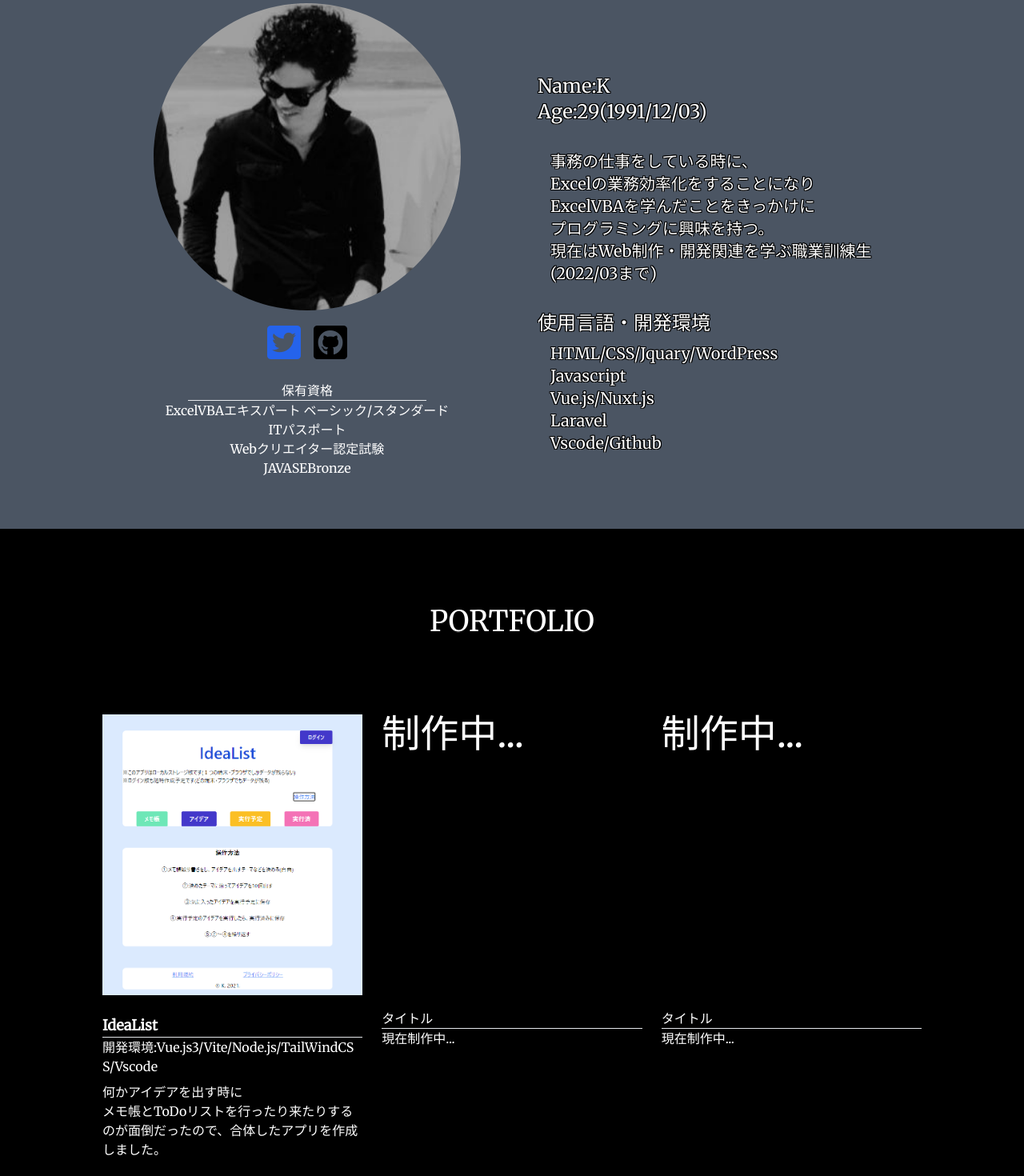
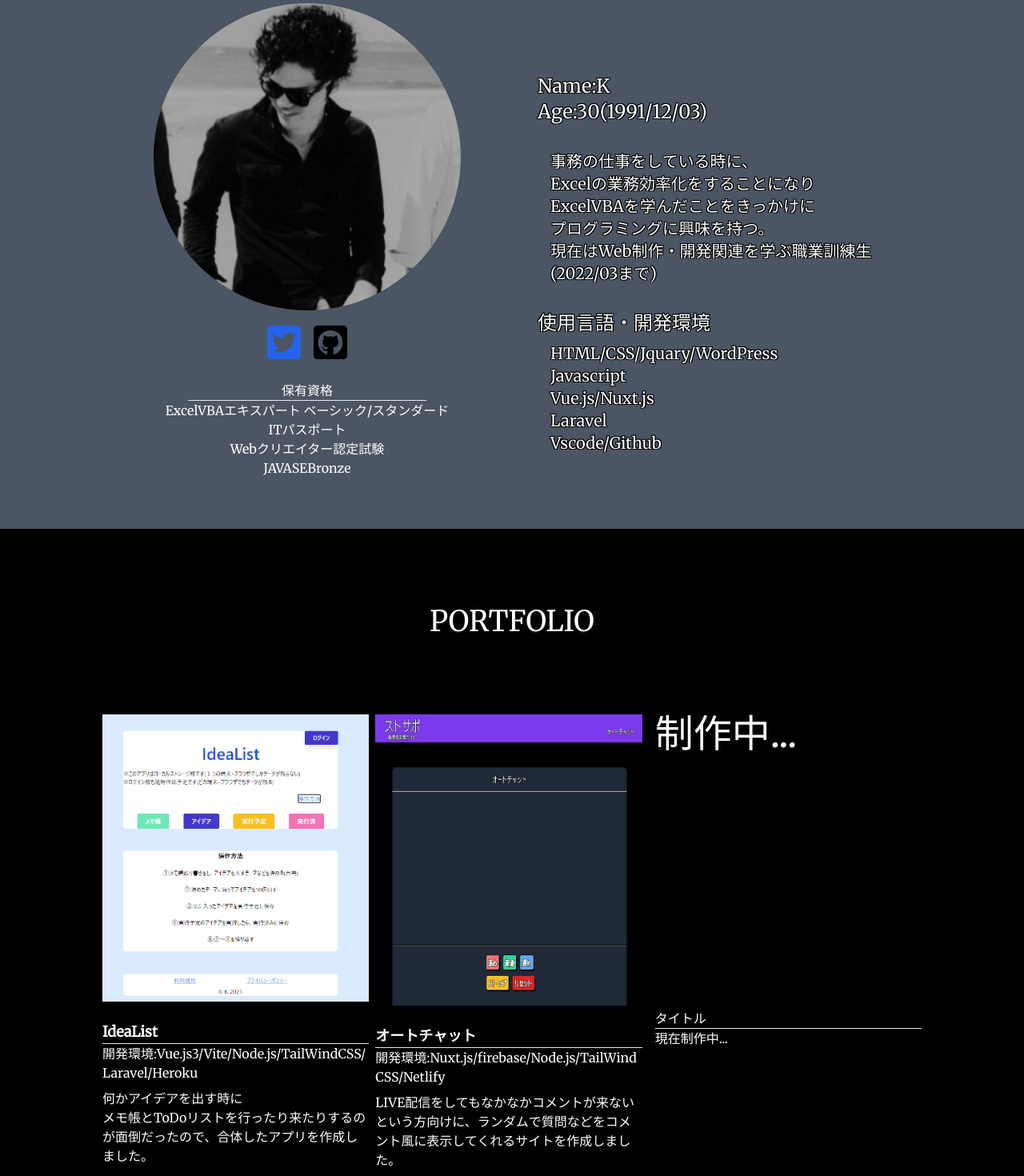
Before and after one commit to k1237/portfolio_site, a Nuxt app: page / in a window 1280 px wide. Shown: the part 220-1690 px from the top of the page at 80% size. Built offline with nearby package versions, Linux system fonts and the light colour scheme; a web font is replaced by a local one.

Commit message:
プロフィール・成果物欄修正

```diff
--- a/components/Portfolio.vue
+++ b/components/Portfolio.vue
@@ -14,7 +14,7 @@
         <h1 class="text-lg font-bold">IdeaList</h1>
         <hr />
         <p class="break-all">
-          開発環境:Vue.js3/Vite/Node.js/TailWindCSS/Vscode
+          開発環境:Vue.js3/Vite/Node.js/TailWindCSS/Laravel/Heroku
         </p>
         <p class="break-all mt-2">
           何かアイデアを出す時に<br />メモ帳とToDoリストを行ったり来たりするのが面倒だったので、合体したアプリを作成しました。<br /><br />※現状ローカルストレージ版だけですが、
@@ -22,12 +22,19 @@
         </p>
       </div>
 
-      <div class="invisible sm:visible sm:mx-4 sm:w-2/6">
-        <!-- <img src="~@/assets/img/flexsample.jpeg" alt=""> -->
-        <h1 class="sm:text-5xl">制作中...</h1>
-        <h1 class="sm:mt-80">タイトル</h1>
+     <div class="sm:mr-2 sm:w-2/6 mt-24 sm:mt-0">
+        <a href="https://wonderful-cray-9a9c1f.netlify.app/">
+          <img src="~@/assets/img/autocm.png" alt="" />
+        </a>
+        <br />
+        <h1 class="text-lg font-bold">オートチャット</h1>
         <hr />
-        <p class="break-all">現在制作中...</p>
+        <p class="break-all">
+          開発環境:Nuxt.js/firebase/Node.js/TailWindCSS/Netlify
+        </p>
+        <p class="break-all mt-2">
+          LIVE配信をしてもなかなかコメントが来ないという方向けに、ランダムで質問などをコメント風に表示してくれるサイトを作成しました。
+        </p>
       </div>
 
       <div class="invisible sm:visible sm:ml-2 sm:w-2/6">
--- a/components/Profile.vue
+++ b/components/Profile.vue
@@ -33,7 +33,7 @@
         <div class="text-white sm:flex-1 mt-20 stroke sm:w-6/12">
           <div class="text-xl sm:text-2xl mt-8 ml-8">
             <p>Name:K</p>
-            <p>Age:29(1991/12/03)</p>
+            <p>Age:30(1991/12/03)</p>
             <br />
             <p class="text-base sm:text-xl sm:ml-4">
               事務の仕事をしている時に、<br />
--- a/pages/Portfolio.vue
+++ b/pages/Portfolio.vue
@@ -22,13 +22,20 @@
           </p>
         </div>
 
-        <div class="invisible sm:visible sm:mx-4 sm:w-2/6">
-          <!-- <img src="~@/assets/img/flexsample.jpeg" alt=""> -->
-          <h1 class="sm:text-5xl">制作中...</h1>
-          <h1 class="sm:mt-80">タイトル</h1>
-          <hr />
-          <p class="break-all">現在制作中...</p>
-        </div>
+   <div class="sm:mr-2 sm:w-2/6 mt-24 sm:mt-0">
+        <a href="https://wonderful-cray-9a9c1f.netlify.app/">
+          <img src="~@/assets/img/autocm.png" alt="" />
+        </a>
+        <br />
+        <h1 class="text-lg font-bold">オートチャット</h1>
+        <hr />
+        <p class="break-all">
+          開発環境:Nuxt.js/firebase/Node.js/TailWindCSS/Netlify
+        </p>
+        <p class="break-all mt-2">
+          LIVE配信をしてもなかなかコメントが来ないという方向けに、ランダムで質問などをコメント風に表示してくれるサイトを作成しました。
+        </p>
+      </div>
 
         <div class="invisible sm:visible sm:ml-2 sm:w-2/6">
           <!-- <img src="~@/assets/img/flexsample.jpeg" alt=""> -->
--- a/pages/Profile.vue
+++ b/pages/Profile.vue
@@ -36,7 +36,7 @@
         <div class="text-white sm:flex-1 mt-20 stroke sm:w-6/12">
           <div class="text-xl sm:text-2xl mt-8 ml-8">
             <p>Name:K</p>
-            <p>Age:29(1991/12/03)</p>
+            <p>Age:30(1991/12/03)</p>
             <br />
             <p class="text-base sm:text-xl sm:ml-4">
               事務の仕事をしている時に、<br />
```
Also changed, not shown: assets/img/autocm.png (added).
